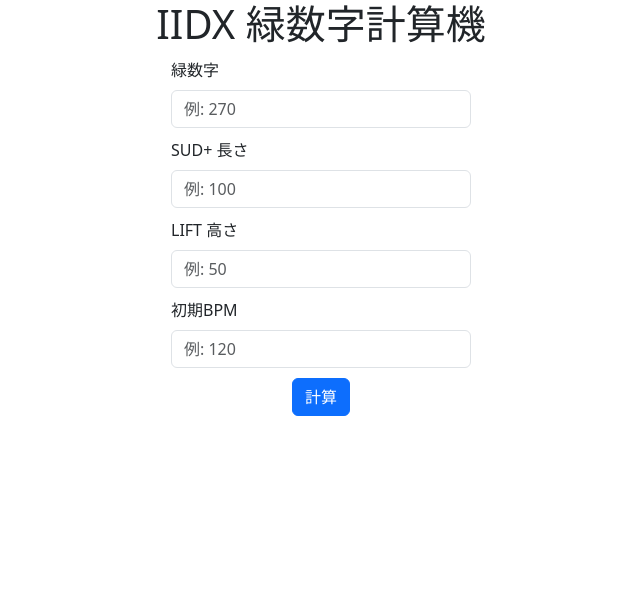
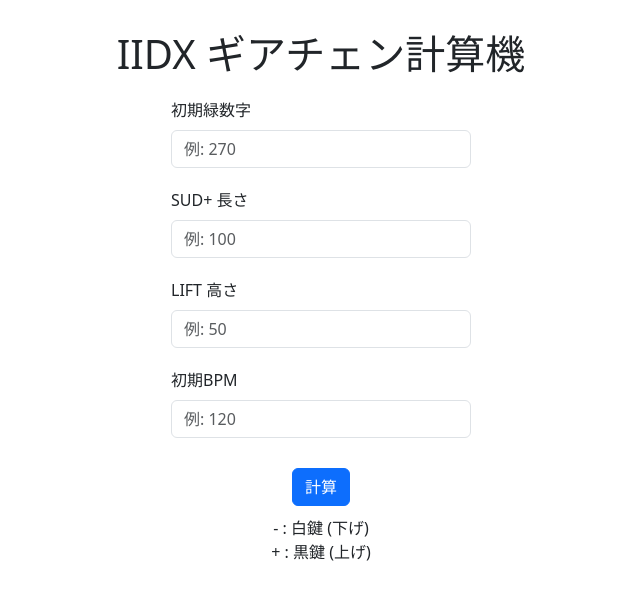
Before and after one commit to ma-tw/iidx-green, a Next.js app: page / in a window 1280 px wide. Shown: the top 600 px of the page, without its empty margins (319-959 px from the left). Built offline with nearby package versions, Linux system fonts and the light colour scheme.

Commit message:
show table, query

```diff
--- /dev/null
+++ b/src/app/global.css
@@ -0,0 +1,30 @@
+table {
+  table-layout: fixed;
+  margin: 10px auto;
+}
+
+th,
+td {
+  width: 50px;
+}
+
+.btn {
+  margin: 10px;
+}
+
+.wrapper {
+  max-width: 1200px;
+  margin: 20px auto;
+  padding: 10px 10px;
+  text-align: center;
+}
+
+.formGroup {
+  max-width: 300px;
+  margin: 20px auto;
+  text-align: start;
+}
+
+.warn {
+  color: red;
+}
--- a/src/app/layout.tsx
+++ b/src/app/layout.tsx
@@ -1,3 +1,6 @@
+import "./global.css";
+import "bootstrap/dist/css/bootstrap.min.css";
+
 export const metadata = {
   title: 'Next.js',
   description: 'Generated by Next.js',
@@ -9,7 +12,7 @@
   children: React.ReactNode
 }) {
   return (
-    <html lang="en">
+    <html lang="ja-JP">
       <body>{children}</body>
     </html>
   )
--- a/src/app/page.tsx
+++ b/src/app/page.tsx
@@ -1,65 +1,189 @@
 "use client";
 
 import React from "react";
-import "bootstrap/dist/css/bootstrap.min.css";
-import styles from "./styles.module.css";
-import { Form, Button } from "react-bootstrap";
+import { useSearchParams, useRouter } from "next/navigation";
+import { Form, Button, Table } from "react-bootstrap";
 
 const Home = () => {
-  const [green, setGreen] = React.useState("");
-  const [sud, setSud] = React.useState("");
-  const [lift, setLift] = React.useState("");
-  const [initialBpm, setInitialBpm] = React.useState("");
-  const [table, setTable] = React.useState([[]]);
+  const searchParams = useSearchParams();
+  const { replace } = useRouter();
+
+  const [green, setGreen] = React.useState(searchParams.get("green") || "");
+  const [sud, setSud] = React.useState(searchParams.get("sud") || "");
+  const [lift, setLift] = React.useState(searchParams.get("lift") || "");
+  const [initialBpm, setInitialBpm] = React.useState(searchParams.get("initialBpm") || "");
+  const [showTable, setShowTable] = React.useState(false);
+  const [validated, setValidated] = React.useState(false);
+  const [errorMessage, setErrorMessage] = React.useState("");
+
+  const greenNum = Number(green);
+  const sudNum = Number(sud);
+  const liftNum = Number(lift);
+  const initialBpmNum = Number(initialBpm);
 
   // g = a / (bpm * hs) / (1000 - w)
+  // a = g * (bpm * hs) * (1000 - w)
+  // hs = a / g / bpm / (1000-w)
   const a = 53064000;
-  const hs = a / Number(green) / Number(initialBpm) / (1000 - Number(sud) - Number(lift))
+  const hs = a / greenNum / initialBpmNum / (1000 - sudNum - liftNum);
+
+  const clamp = (x: number, min: number, max: number) => Math.max(Math.min(x, max), min);
+
+  const calculateGreen = (bpm: number, gear: number, useSud: boolean = true) =>
+    Math.round(
+      (a / (bpm * clamp(hs + gear * 0.5, 0.5, 10)) / (1000 - sudNum - liftNum)) *
+        (useSud ? 1 : (1000 - liftNum) / (1000 - sudNum - liftNum))
+    );
+
+  const getBackgroundColor = (value: number) => {
+    // #5f9ea0
+    const r = 0x5f, g = 0x9e, b = 0xa0;
+    const magnification = 1 - Math.min(Math.abs(Math.log(value / greenNum)) / 1, 1);
+    return `rgb(${r * magnification}, ${g * magnification}, ${b * magnification})`;
+  };
+
+  const bpms = React.useMemo(() => {
+    const result = [];
+    for (let i = (initialBpmNum % 10) + 60; i <= 500; i += 10) result.push(i);
+    return result;
+  }, [initialBpmNum]);
+  const gears = React.useMemo(() => {
+    const result = [];
+    for (let i = -8; i <= 8; i++) result.push(i);
+    return result;
+  }, []);
+
+  const handleSubmit = (e: React.FormEvent<HTMLFormElement>) => {
+    const form = e.currentTarget;
+    const params = new URLSearchParams(searchParams);
+    e.preventDefault();
+    if (!form.checkValidity()) {
+      e.stopPropagation();
+    } else if (sudNum + liftNum >= 1000) {
+      setErrorMessage("SUD+ と LIFT の合計は 999 以下にしてください");
+      setShowTable(false);
+      e.stopPropagation();
+    } else {
+      console.log("hs", hs);
+      setErrorMessage("");
+      setShowTable(true);
+    }
+
+    if (green) params.set("green", green);
+    else params.delete("green");
+
+    if (sud) params.set("sud", sud);
+    else params.delete("sud");
+
+    if (lift) params.set("lift", lift);
+    else params.delete("lift");
+
+    if (initialBpm) params.set("initialBpm", initialBpm);
+    else params.delete("initialBpm");
+
+    replace(`?${params.toString()}`);
+
+    setValidated(true);
+  };
 
   return (
-    <div style={{ textAlign: "center" }}>
-      <h1>IIDX 緑数字計算機</h1>
-      <Form.Group className={styles.formGroup}>
-        <Form.Label>緑数字</Form.Label>
+    <div className="wrapper">
+      <h1>IIDX ギアチェン計算機</h1>
+      <Form noValidate validated={validated} onSubmit={handleSubmit}>
+        <Form.Group className="formGroup">
+          <Form.Label>初期緑数字</Form.Label>
           <Form.Control
+            required
             type="number"
-          value={green}
+            defaultValue={searchParams.get("green") || ""}
             min={1}
+            max={9999}
             placeholder="例: 270"
-          onChange={(e) => setGreen(e.target.value)}
+            onChange={(e) => (setGreen(e.target.value), setShowTable(false))}
           />
+          <Form.Control.Feedback type="invalid">1-9999の間で入力してください</Form.Control.Feedback>
         </Form.Group>
-      <Form.Group className={styles.formGroup}>
+        <Form.Group className="formGroup">
           <Form.Label>SUD+ 長さ</Form.Label>
           <Form.Control
+            required
             type="number"
-          value={sud}
-          min={1}
+            defaultValue={searchParams.get("sud") || ""}
+            min={0}
+            max={999}
             placeholder="例: 100"
-          onChange={(e) => setSud(e.target.value)}
+            onChange={(e) => (setSud(e.target.value), setShowTable(false))}
           />
+          <Form.Control.Feedback type="invalid">0-999の間で入力してください</Form.Control.Feedback>
         </Form.Group>
-      <Form.Group className={styles.formGroup}>
+        <Form.Group className="formGroup">
           <Form.Label>LIFT 高さ</Form.Label>
           <Form.Control
+            required
             type="number"
-          value={lift}
-          min={1}
+            defaultValue={searchParams.get("lift") || ""}
+            min={0}
+            max={999}
             placeholder="例: 50"
-          onChange={(e) => setLift(e.target.value)}
+            onChange={(e) => (setLift(e.target.value), setShowTable(false))}
           />
+          <Form.Control.Feedback type="invalid">0-999の間で入力してください</Form.Control.Feedback>
         </Form.Group>
-      <Form.Group className={styles.formGroup}>
+        <Form.Group className="formGroup">
           <Form.Label>初期BPM</Form.Label>
           <Form.Control
+            required
             type="number"
-          value={initialBpm}
+            defaultValue={searchParams.get("initialBpm") || ""}
             min={1}
+            max={999}
             placeholder="例: 120"
-          onChange={(e) => setInitialBpm(e.target.value)}
+            onChange={(e) => (setInitialBpm(e.target.value), setShowTable(false))}
           />
+          <Form.Control.Feedback type="invalid">1-999の間で入力してください</Form.Control.Feedback>
         </Form.Group>
-      <Button variant="primary">計算</Button>
+        <Button variant="primary" type="submit">
+          計算
+        </Button>
+      </Form>
+      {errorMessage && <p className="warn">{errorMessage}</p>}
+      <p>
+        - : 白鍵 (下げ) <br />+ : 黒鍵 (上げ)
+      </p>
+      {showTable && (
+        <Table bordered responsive>
+          <thead>
+            <tr>
+              <th>BPM</th>
+              {gears.map((e, i) => (
+                <th key={i} style={{ background: e === 0 ? "gold" : "white" }}>
+                  {e > 0 && "+"}
+                  {e}個
+                </th>
+              ))}
+              <th style={{ background: "lightgray" }}>SUD+ 外し</th>
+            </tr>
+          </thead>
+          <tbody>
+            {bpms.map((bpm, i) => (
+              <tr key={i}>
+                <th style={{ background: bpm === initialBpmNum ? "gold" : "white" }}>{bpm}</th>
+                {gears.map((gear, i) => {
+                  const changedGreen = calculateGreen(bpm, gear);
+                  return (
+                    <td key={i} style={{ background: getBackgroundColor(changedGreen), color: "limegreen" }}>
+                      {changedGreen}
+                    </td>
+                  );
+                })}
+                <td style={{ background: getBackgroundColor(calculateGreen(bpm, 0, false)), color: "limegreen" }}>
+                  {calculateGreen(bpm, 0, false)}
+                </td>
+              </tr>
+            ))}
+          </tbody>
+        </Table>
+      )}
     </div>
   );
 };
--- a/src/app/styles.module.css
+++ /dev/null
@@ -1,10 +0,0 @@
-.title {
-    text-align: center;
-    margin: 20px 0;
-}
-
-.formGroup {
-    max-width: 300px;
-    margin: 10px auto;
-    text-align: start;
-}
```
Lines whose indentation alone changed are shown as unchanged.
